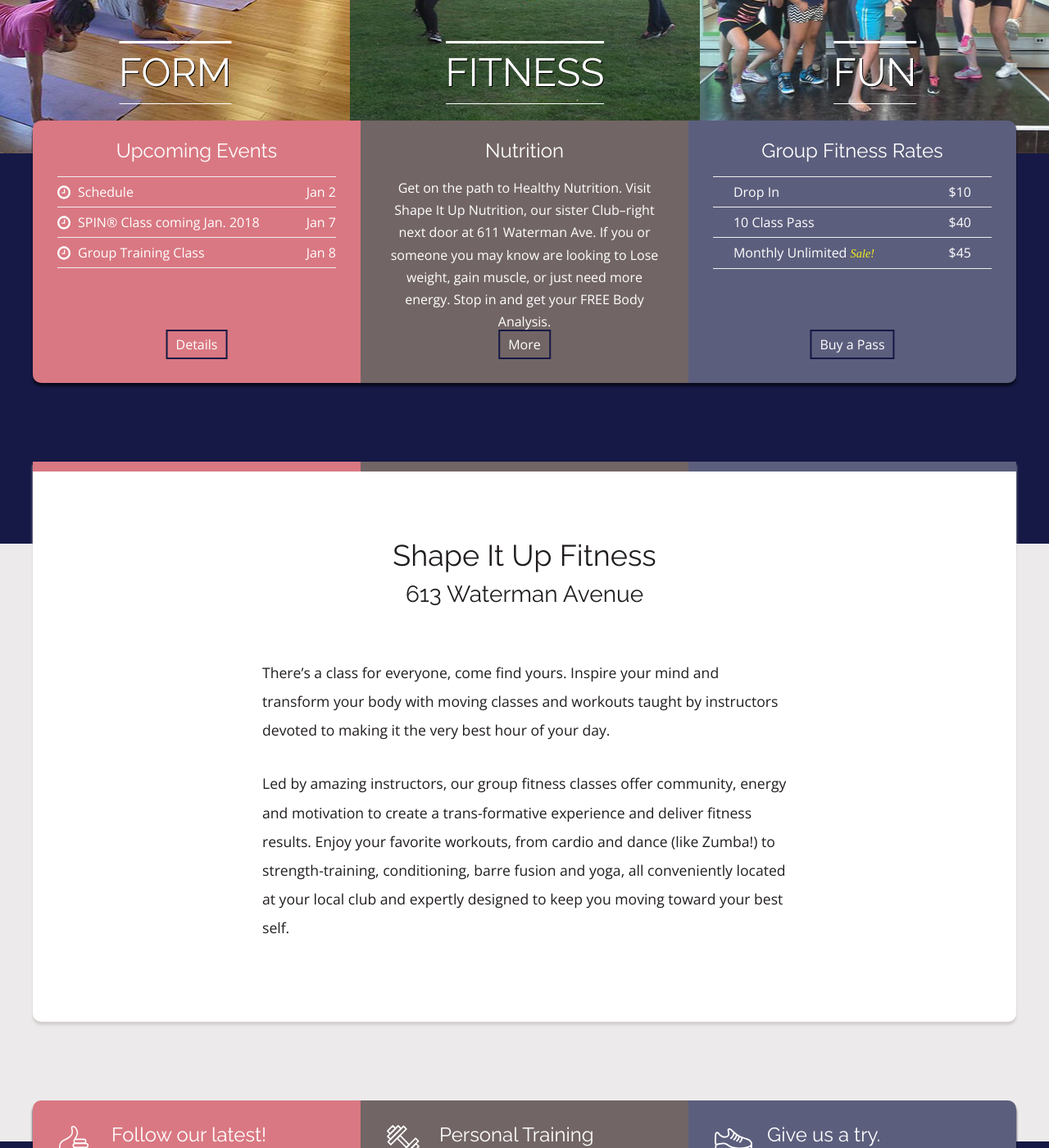
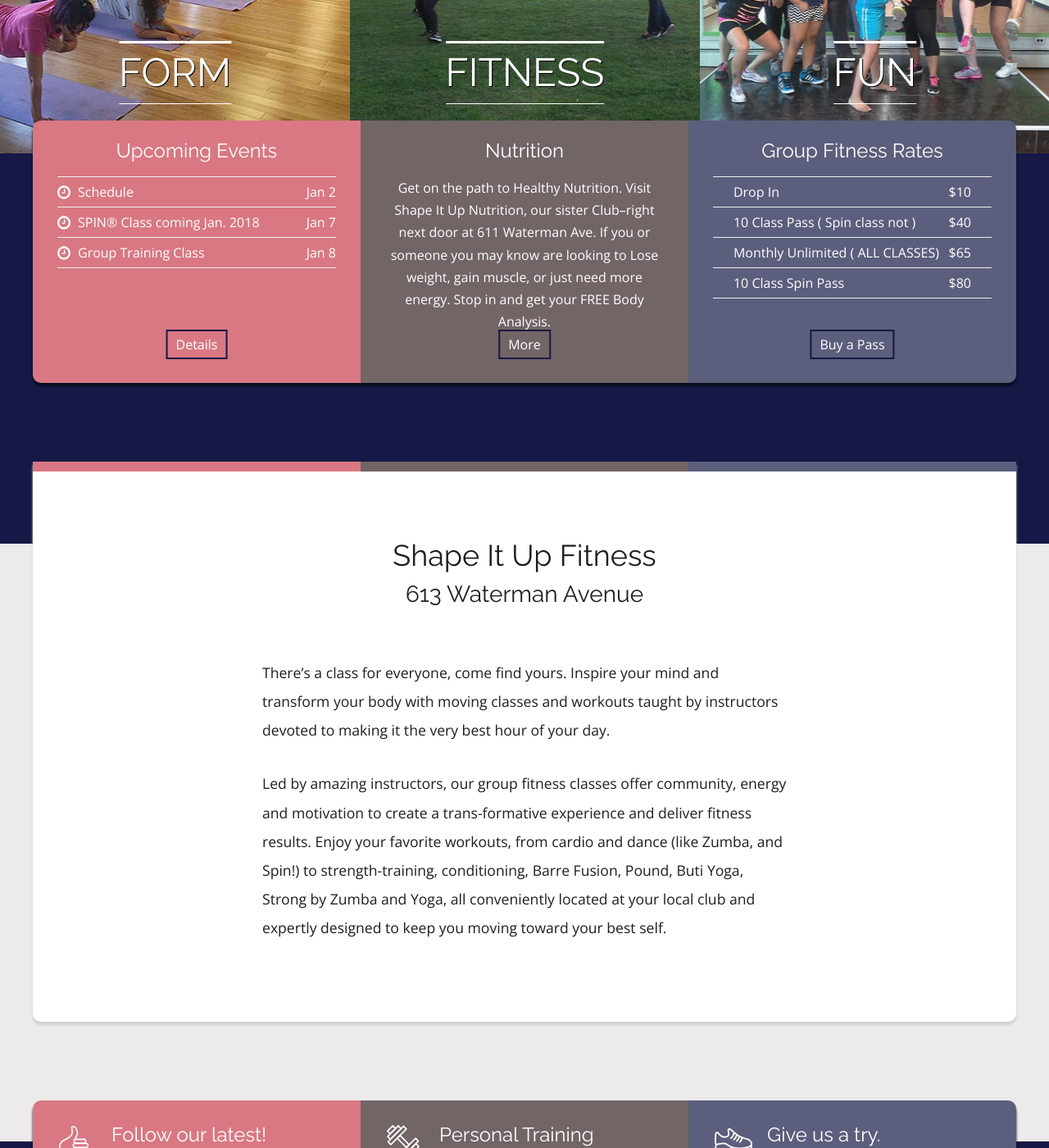
Before and after one commit to rwstone/shapeitup, a Jekyll site: the page built from index.md, in a window 1280 px wide and 1400 px high, scrolled down 291 px. Shown: the whole window at 82% size. Built offline with Jekyll 4.4.1, drawn with Linux system fonts in a browser that asks for light colours; some web fonts are replaced.

Commit message:
Updated Index

```diff
--- a/index.md
+++ b/index.md
@@ -17,19 +17,22 @@
 - name: Drop In
   price: "$10"
   is_sale: false
-- name: 10 Class Pass
+- name: 10 Class Pass ( Spin class not )
   price: "$40"
-- name: Monthly Unlimited
-  price: "$45"
-  is_sale: true
+- name: Monthly Unlimited ( ALL CLASSES)
+  price: "$65"
+  is_sale: false
+- name: 10 Class Spin Pass
+  price: "$80"
+  is_sale: false
 title_seo: Shape It Up Fitness | East Providence, RI
-description_seo: Shape It Up Fitness is an exercise studio in East Providence, RI,
-  with a fun and approachable attitude. We offer  group exercise classes, including
-  Zumba, Boot Camp, Zumba Toning, Strong, Yoga and Barre Fusion.
+description_seo: |-
+  Shape It Up Fitness is an exercise studio in East Providence, RI, with a fun and approachable attitude. We offer  group exercise classes, including Zumba, Zumba Toning, Strong by Zumba,
+   Buti Yoga,  Barre Fusion,  Yoga, Pound, Spin, and Small Group Personal Training.
 layout: home
 ---
 
 
 There’s a class for everyone, come find yours. Inspire your mind and transform your body with moving classes and workouts taught by instructors devoted to making it the very best hour of your day.
 
-Led by amazing instructors, our group fitness classes offer community, energy and motivation to create a trans-formative experience and deliver fitness results. Enjoy your favorite workouts, from cardio and dance (like Zumba!) to strength-training, conditioning, barre fusion and yoga, all conveniently located at your local club and expertly designed to keep you moving toward your best self.
+Led by amazing instructors, our group fitness classes offer community, energy and motivation to create a trans-formative experience and deliver fitness results. Enjoy your favorite workouts, from cardio and dance (like Zumba, and Spin!) to strength-training, conditioning, Barre Fusion, Pound, Buti Yoga, Strong by Zumba and Yoga, all conveniently located at your local club and expertly designed to keep you moving toward your best self.
```
Also changed, not shown: other parts of index.md (+1 -1 lines).
